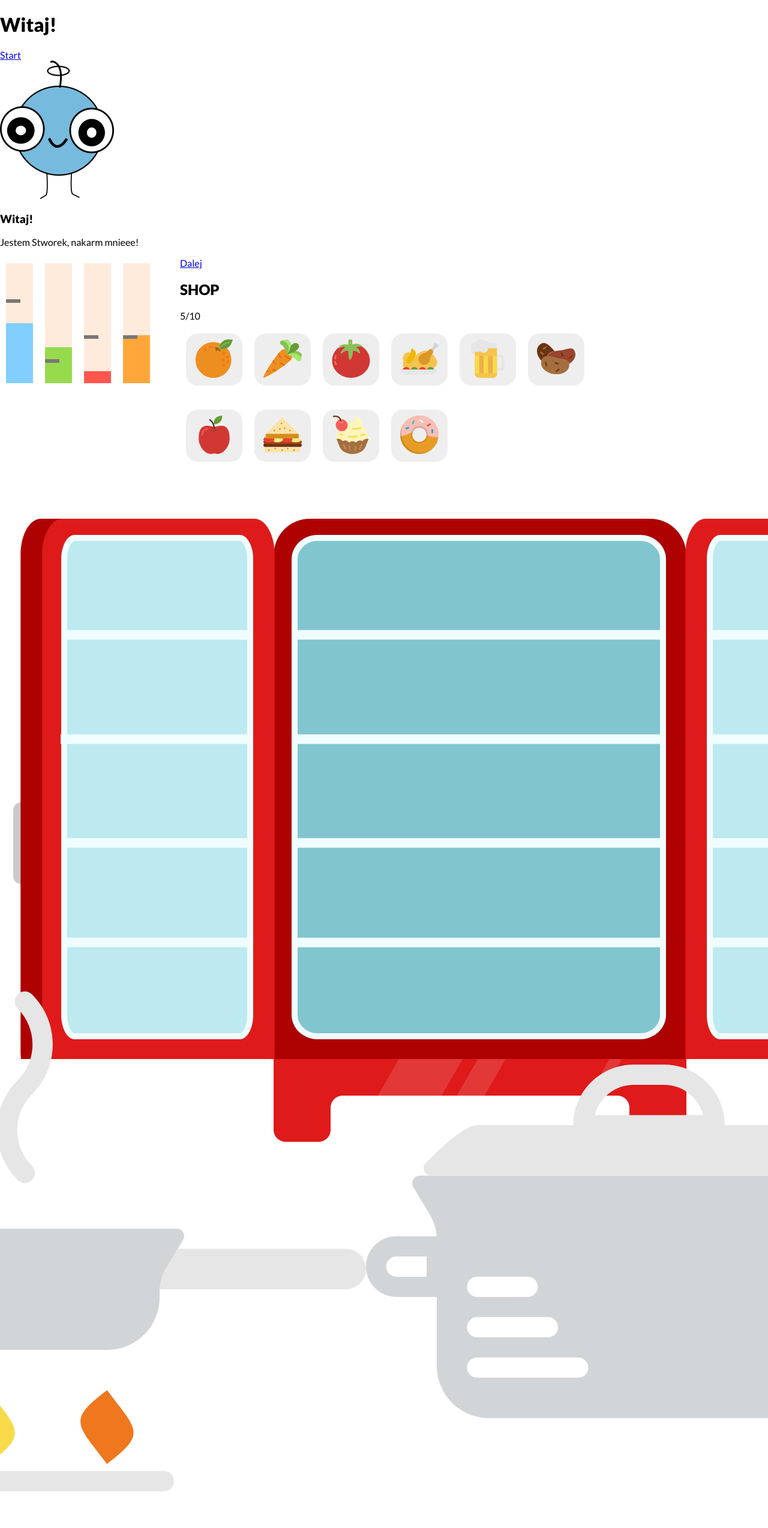
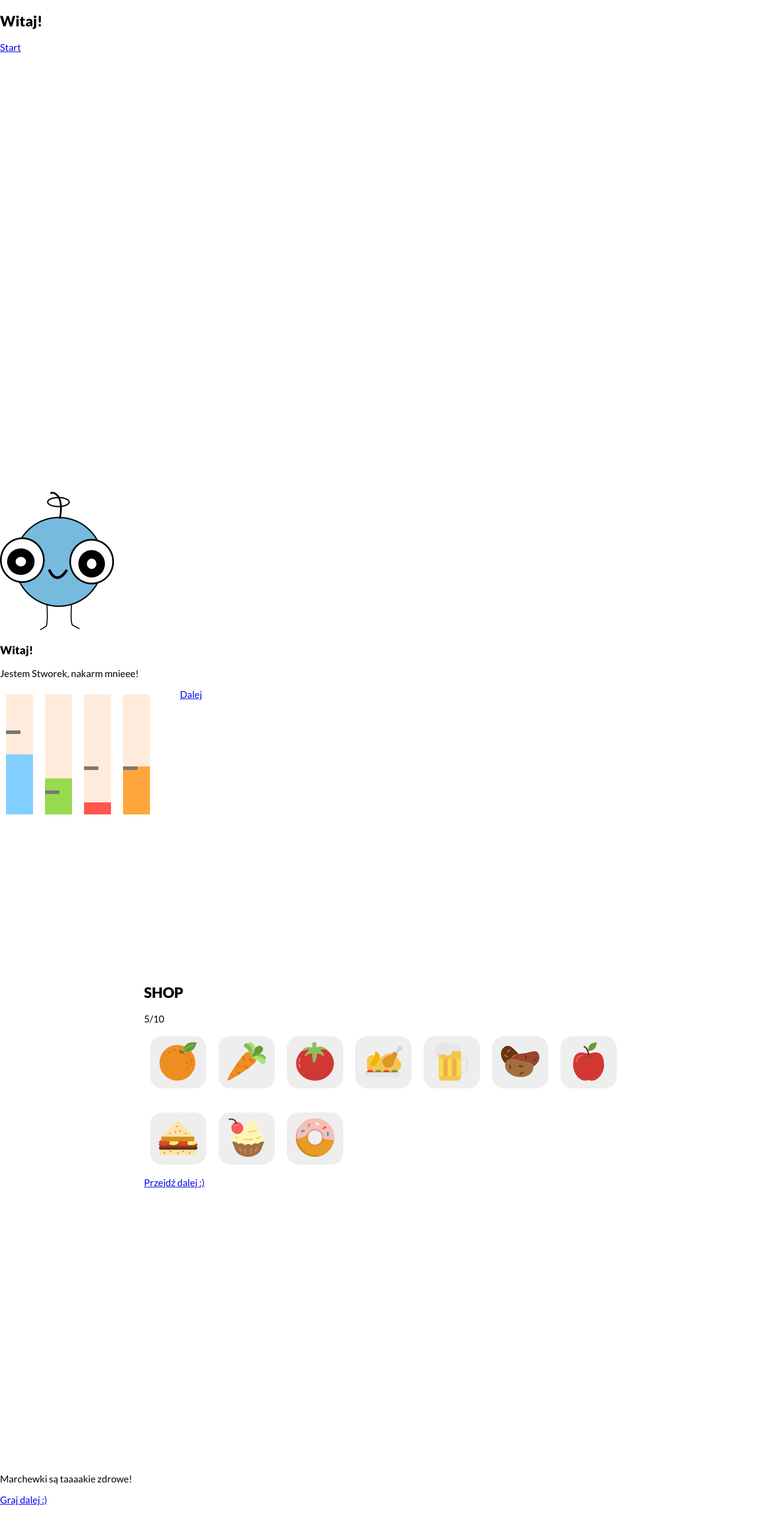
Before and after one commit to akai-org/zdrowieton2017, a website: page app/index.html in a window 1280 px wide. Shown: the top 2548 px of the page at 60% size. Drawn offline with nearby package versions, Linux system fonts and the light colour scheme; files that its build step writes are made by us from their sources.

Commit message:
bug fixes?

```diff
--- a/app/index.html
+++ b/app/index.html
@@ -9,6 +9,7 @@
     @@include('./welcome.html')
     @@include('./monster.html')
     @@include('./shop.html')
+    @@include('./tips.html')
     @@include('./fridge.html')
     @@include('./score.html')
     <script src="js/all.js"></script>
--- a/app/javascripts/classes/State.js
+++ b/app/javascripts/classes/State.js
@@ -1,6 +1,6 @@
 var app = app || {};
 
-app.states = ['welcome', 'monster', 'shop', 'fridge', 'score'];
+app.states = ['welcome', 'monster', 'shop', 'tips', 'fridge', 'score'];
 
 app.State = class {
   constructor() {
--- a/app/score.html
+++ b/app/score.html
@@ -1,4 +1,5 @@
-<section id="score" class="score">
+<section id="score">
+    <div class="score">
     <h1>Twój wynik to:</h1>
     <h2>100</h2>
     <span>łącznie punktów: </span><span>100</span>
@@ -7,4 +8,5 @@
     <img src="images/icons/pot.svg" alt="Pot">
 
     <a class="start" href="#monster" alt="">Graj ponownie</a>
+    </div>
 </section>
--- a/app/shop.html
+++ b/app/shop.html
@@ -6,4 +6,5 @@
 
 <div class="well">
 </div>
+  <a class="start" href="#tips" alt="">Przejdź dalej :)</a>
 </section>
--- a/app/stylesheets/_general.scss
+++ b/app/stylesheets/_general.scss
@@ -23,3 +23,8 @@ body,html {
     }
   }
 }
+
+section{
+  height:100vh;
+
+}
--- /dev/null
+++ b/app/tips.html
@@ -0,0 +1,6 @@
+<section id="tips">
+    <div class="container">
+        <p>Marchewki są taaaakie zdrowe!</p>
+        <a class="start" href="#fridge" alt="">Graj dalej :)</a>
+    </div>
+</section>
--- a/app/welcome.html
+++ b/app/welcome.html
@@ -1,4 +1,6 @@
-<div class="container">
-		<h1>Witaj!</h1>
-	<a class="start" href="#monster" alt="">Start</a>
-</div>
+<section id="welcome">
+    <div class="container">
+        <h1>Witaj!</h1>
+        <a class="start" href="#monster" alt="">Start</a>
+    </div>
+</section>
```
